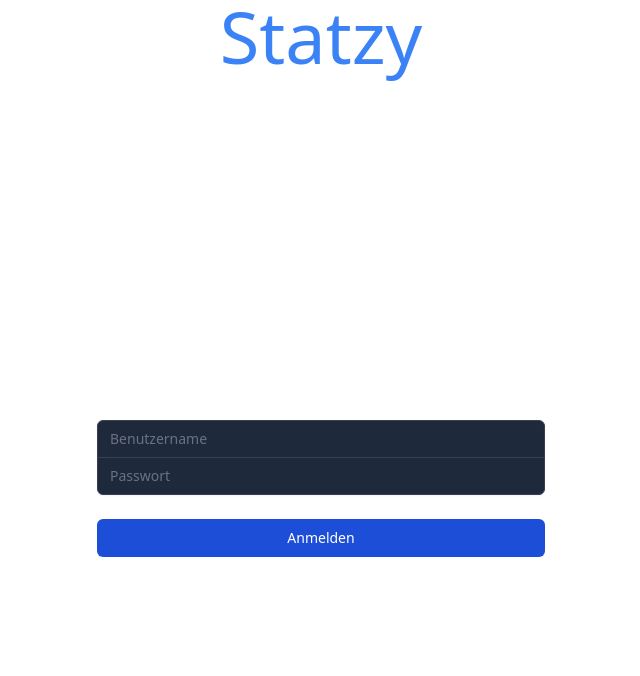
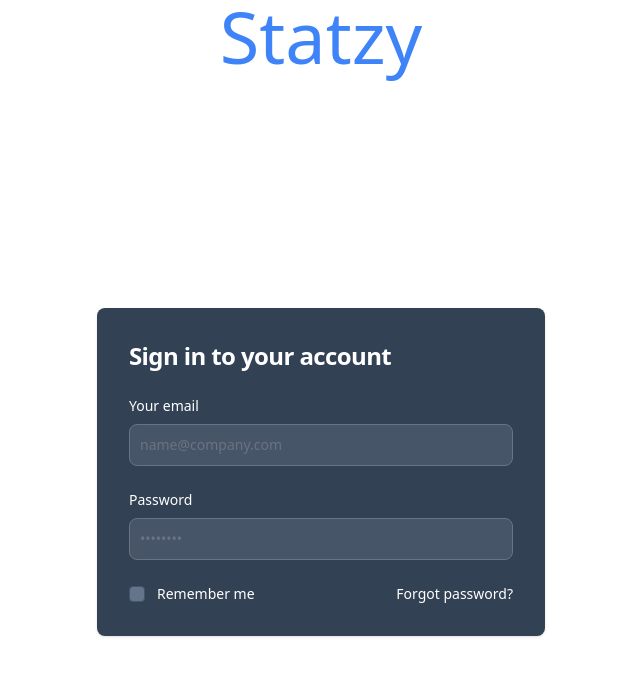
Before and after one commit to LeonKohli/statzy-nuxt, a Nuxt app: page /login in a window 1280 px wide. Shown: the top 676 px of the page, without its empty margins (319-959 px from the left). Built offline with nearby package versions, Linux system fonts and the light colour scheme.

Commit message:
flowbite installiert und login

```diff
--- a/package.json
+++ b/package.json
@@ -19,6 +19,7 @@
     "@formkit/auto-animate": "^0.8.1",
     "@nuxtjs/tailwindcss": "^6.9.5",
     "eslint": "^8.54.0",
+    "flowbite": "^2.1.1",
     "nuxt-headlessui": "^1.1.4",
     "nuxt-icon": "^0.6.6",
     "pg": "^8.11.3"
--- a/pages/login.vue
+++ b/pages/login.vue
@@ -1,47 +1,39 @@
 <template>
-    <div class="min-h-screen flex items-center justify-center py-12 px-4 sm:px-6 lg:px-8" id="login">
-      <div class="max-w-md w-full space-y-8">
-        <form class="mt-8 space-y-6" @submit.prevent="login">
-          <input type="hidden" name="remember" value="true">
-          <div class="rounded-md shadow-sm -space-y-px">
+    <section>
+        <div class="flex flex-col items-center justify-center px-6 py-8 mx-auto md:h-screen lg:py-0">
+
+            <!--<a href="#" class="flex items-center mb-6 text-2xl font-semibold text-white">
+            <img class="w-8 h-8 mr-2" src="https://flowbite.s3.amazonaws.com/blocks/marketing-ui/logo.svg" alt="logo">
+                Flowbite
+            </a>-->
+            <div class="w-full bg-slate-700 rounded-lg shadow md:mt-0 sm:max-w-md xl:p-0 ">
+                <div class="p-6 space-y-4 md:space-y-6 sm:p-8">
+                    <h1 class="text-xl font-bold leading-tight tracking-tight text-white md:text-2xl">
+                        Sign in to your account
+                    </h1>
+                    <form class="space-y-4 md:space-y-6" action="#">
                         <div>
-              <label for="username" class="sr-only">Benutzername</label>
-              <input id="username" name="username" type="text" v-model="username" required class="appearance-none rounded-none relative block w-full px-3 py-2 border border-gray-700 bg-slate-800 placeholder-gray-500 text-white rounded-t-md focus:outline-none focus:ring-indigo-500 focus:border-indigo-500 focus:z-10 sm:text-sm" placeholder="Benutzername">
+                            <label for="email" class="block mb-2 text-sm font-medium text-white">Your email</label>
+                            <input type="email" name="email" id="email" class="bg-slate-600 border border-slate-500 text-white sm:text-sm rounded-lg focus:ring-primary-600 focus:border-primary-600 block w-full p-2.5" placeholder="name@company.com" required>
                         </div>
                         <div>
-              <label for="password" class="sr-only">Passwort</label>
-              <input id="password" name="password" type="password" v-model="password" required class="appearance-none rounded-none relative block w-full px-3 py-2 border border-gray-700 bg-slate-800 placeholder-gray-500 text-white rounded-b-md focus:outline-none focus:ring-indigo-500 focus:border-indigo-500 focus:z-10 sm:text-sm" placeholder="Passwort">
+                            <label for="password" class="block mb-2 text-sm font-medium text-white">Password</label>
+                            <input type="password" name="password" id="password" placeholder="••••••••" class="bg-slate-600 border border-slate5-00 text-white sm:text-sm rounded-lg focus:ring-primary-600 focus:border-primary-600 block w-full p-2.5" required>
+                        </div>
+                        <div class="flex items-center justify-between">
+                            <div class="flex items-start">
+                                <div class="flex items-center h-5">
+                                    <input id="remember" aria-describedby="remember" type="checkbox" class="w-4 h-4 border border-slate-600 rounded bg-slate-500 focus:ring-3 focus:ring-primary-300" required>
+                                </div>
+                                <div class="ml-3 text-sm">
+                                    <label for="remember" class="text-white">Remember me</label>
                                 </div>
                             </div>
-
-          <div>
-            <button type="submit" class="group relative w-full flex justify-center py-2 px-4 border border-transparent text-sm font-medium rounded-md text-white bg-blue-700 hover:bg-blue-500 focus:outline-none focus:ring-2 focus:ring-offset-2 focus:ring-indigo-500">
-              Anmelden
-            </button>
+                            <a href="#" class="text-sm font-medium text-primary-600 hover:underline dark:text-primary-500">Forgot password?</a>
                         </div>
                     </form>
                 </div>
             </div>
+        </div>
+    </section>
 </template>
-
-  <script>
-  export default {
-    data() {
-      return {
-        username: '',
-        password: '',
-      }
-    },
-    methods: {
-      login() {
-        // Überprüfen Sie hier die Anmeldedaten
-        console.log('Benutzername:', this.username);
-        console.log('Passwort:', this.password);
-      }
-    }
-  }
-  </script>
-
-  <style>
-
-  </style>
--- a/tailwind.config.js
+++ b/tailwind.config.js
@@ -4,10 +4,13 @@
     './components/**/*.{vue,js}',
     './layouts/**/*.vue',
     './pages/**/*.vue',
+    './node_modules/flowbite/**/*.{js,ts}',
     // Add other paths as needed
   ],
   theme: {
     extend: {},
   },
-  plugins: [],
+  plugins: [
+    require('flowbite/plugin')
+  ],
 }
```
Also changed, not shown: 1 other file (tests, documents, lock files or other folders). Lines whose indentation alone changed are shown as unchanged.
